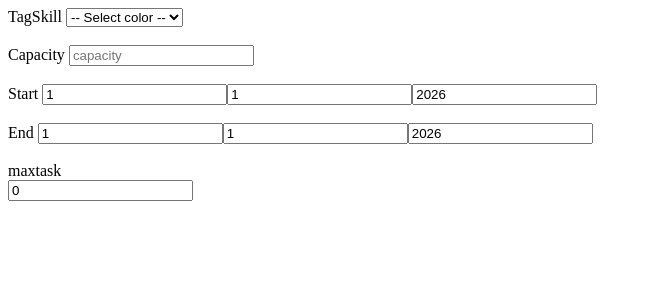
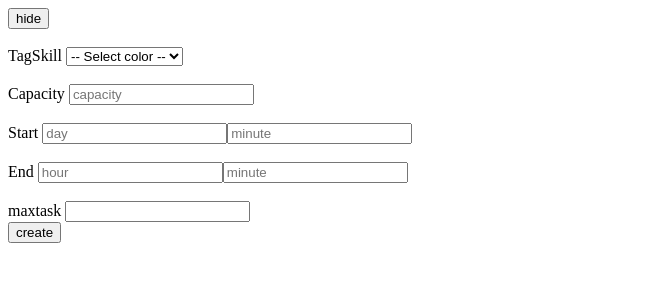
Before and after one commit to HacKaTechxRouteOptimize/Frontend, a Next.js app: page /workspace in a window 1280 px wide. Shown: the top 300 px of the page, without its empty margins (0-652 px from the left). Built offline with nearby package versions, Linux system fonts and the light colour scheme.

Commit message:
redux persist and create routeSlice

```diff
--- a/package.json
+++ b/package.json
@@ -15,6 +15,7 @@
     "react": "19.2.4",
     "react-dom": "19.2.4",
     "react-redux": "^9.2.0",
+    "redux-persist": "^6.0.0",
     "sass": "^1.99.0"
   },
   "devDependencies": {
--- a/src/app/(dashboard)/workspace/page.tsx
+++ b/src/app/(dashboard)/workspace/page.tsx
@@ -1,22 +1,74 @@
 "use client";
 
+import { AppDispatch, RootState } from "@/app/store";
+import { addRoute } from "@/app/store/slice/routeSlice";
 import { Route } from "@/app/types/route";
 import { useState } from "react";
+import { useDispatch, useSelector } from "react-redux";
 
 const WorkSpace = () => {
-  const [routes, setRoutes] = useState<Route[]>([]);
+  const [isHideRoutes, setIsHideRoutes] = useState(false);
   const [tagSkill, setTagSkill] = useState<string>("");
-  const [startDay, setStartDay] = useState<number>(1);
-  const [startMouth, setStartMouth] = useState<number>(1);
-  const [startYear, setStartYear] = useState<number>(2026);
-  const [endDay, setEndDay] = useState<number>(1);
-  const [endMouth, setEndMouth] = useState<number>(1);
-  const [endYear, setEndYear] = useState<number>(2026);
-  const [maxTask, setMaxTask] = useState<number>(0);
+  const [startHour, setStartHour] = useState<string>("");
+  const [capacity, setCapacity] = useState<string>("");
+  const [startminute, setStartMinute] = useState<string>("");
+  const [endHour, setEndHour] = useState<string>("");
+  const [endminute, setEndMinute] = useState<string>("");
+  const [maxTask, setMaxTask] = useState<string>("");
+  const routeSlice = useSelector((state: RootState) => state.route);
+  const dispatch = useDispatch<AppDispatch>();
+  const formatStringTime = (hour: string, minute: string): string => {
+    const hh = hour.padStart(2, "0");
+    const mm = minute.padStart(2, "0");
+
+    return `${hh}.${mm}`;
+  };
+  const handlerCreateRoute = () => {
+    const startTime = formatStringTime(startHour, startminute);
+    const endTime = formatStringTime(endHour, startminute);
+    const newRoute: Route = {
+      id: routeSlice.routes.length + 1,
+      tagSkill: [tagSkill],
+      capacity: Number(capacity),
+      workingTimeStart: startTime,
+      workingTimeEnd: endTime,
+      maxTask: Number(maxTask),
+      breakTimeStart: "12.00",
+      breakTimeEnd: "13.00",
+    };
+    dispatch(addRoute(newRoute));
+  };
   return (
     <div>
+      <button onClick={() => setIsHideRoutes((prev) => !prev)}>
+        {isHideRoutes ? "show" : "hide"}
+      </button>
+      <br />
+      <br />
+      {!isHideRoutes && (
+        <section>
+          <div>
+            {routeSlice?.routes.map((r, index) => (
+              <div key={index}>
+                <p>dirver id:{r.id}</p>
+                <p>
+                  breakTime {r.breakTimeStart} to {r.breakTimeEnd}
+                </p>
+                <p>
+                  workTime {r.workingTimeStart} to {r.workingTimeEnd}
+                </p>
+                <p>capacity {r.capacity}</p>
+                <p>max task {r.maxTask}</p>
+                <div>================</div>
+                <br />
+              </div>
+            ))}
+          </div>
           <label htmlFor="">TagSkill </label>
-      <select value={tagSkill} onChange={(e) => setTagSkill(e.target.value)}>
+          <select
+            value={tagSkill}
+            onChange={(e) => setTagSkill(e.target.value)}
+          >
             <option value="">-- Select color --</option>
             <option value="red">Red</option>
             <option value="yellow">Yellow</option>
@@ -26,58 +78,57 @@ const WorkSpace = () => {
           <br />
           <br />
           <label htmlFor="">Capacity </label>
-      <input type="number" placeholder="capacity" />
+          <input
+            type="text"
+            placeholder="capacity"
+            value={capacity}
+            onChange={(e) => setCapacity(e.target.value)}
+          />
           <br />
           <br />
           <label htmlFor="">Start </label>
           <input
-        type="number"
-        value={startDay}
-        onChange={(e) => setStartDay(Number(e.target.value))}
+            type="text"
+            value={startHour}
+            onChange={(e) => setStartHour(e.target.value)}
             placeholder="day"
           />
           <input
-        type="number"
-        placeholder="mouth"
-        value={startMouth}
-        onChange={(e) => setStartMouth(Number(e.target.value))}
-      />
-      <input
-        type="number"
-        placeholder="year"
-        value={startYear}
-        onChange={(e) => setStartYear(Number(e.target.value))}
+            type="text"
+            placeholder="minute"
+            value={startminute}
+            onChange={(e) => setStartMinute(e.target.value)}
           />
           <br />
           <br />
           <label htmlFor="">End </label>
           <input
-        type="number"
-        value={endDay}
-        onChange={(e) => setEndDay(Number(e.target.value))}
-        placeholder="day"
+            type="text"
+            value={endHour}
+            onChange={(e) => setEndHour(e.target.value)}
+            placeholder="hour"
           />
           <input
-        type="number"
-        placeholder="mouth"
-        value={endMouth}
-        onChange={(e) => setEndMouth(Number(e.target.value))}
+            type="text"
+            placeholder="minute"
+            value={endminute}
+            onChange={(e) => setEndMinute(e.target.value)}
           />
+
+          <br />
+          <br />
+          <label htmlFor="">maxtask </label>
           <input
-        type="number"
-        placeholder="year"
-        value={endYear}
-        onChange={(e) => setEndYear(Number(e.target.value))}
+            value={maxTask}
+            onChange={(e) => setMaxTask(e.target.value)}
+            type="text"
           />
           <br />
-      <br />
-      <label htmlFor="">maxtask</label>
-      <br />
-      <input
-        value={maxTask}
-        onChange={(e) => setMaxTask(Number(e.target.value))}
-        type="number"
-      />
+          <button type="button" onClick={() => handlerCreateRoute()}>
+            create
+          </button>
+        </section>
+      )}
     </div>
   );
 };
--- /dev/null
+++ b/src/app/api/baseApi.ts
@@ -0,0 +1,9 @@
+import { fetchBaseQuery } from "@reduxjs/toolkit/query";
+import { createApi } from "@reduxjs/toolkit/query/react";
+
+export const baseApi = createApi({
+  reducerPath: "baseApi",
+  baseQuery: fetchBaseQuery({ baseUrl: "localhost:3000" }),
+  tagTypes: ["route"],
+  endpoints: () => ({}),
+});
--- a/src/app/provider.tsx
+++ b/src/app/provider.tsx
@@ -2,7 +2,17 @@
 
 import { SessionProvider } from "next-auth/react";
 import { ReactNode } from "react";
-
+import { store, persistor } from "./store";
+import { Provider } from "react-redux";
+import { PersistGate } from "redux-persist/es/integration/react";
 export const AuthProvider = ({ children }: { children: ReactNode }) => {
-  return <SessionProvider>{children}</SessionProvider>;
+  return (
+    <SessionProvider>
+      <Provider store={store}>
+        <PersistGate loading={null} persistor={persistor}>
+          {children}
+        </PersistGate>
+      </Provider>
+    </SessionProvider>
+  );
 };
--- /dev/null
+++ b/src/app/store.ts
@@ -0,0 +1,30 @@
+import { combineReducers, configureStore } from "@reduxjs/toolkit";
+import { baseApi } from "./api/baseApi";
+import routeReducer from "./store/slice/routeSlice";
+import { PersistConfig, persistReducer, persistStore } from "redux-persist";
+import storage from "redux-persist/lib/storage";
+
+type RootReducerType = ReturnType<typeof rootReducer>;
+const persisConfig: PersistConfig<RootReducerType> = {
+  key: "root",
+  storage,
+  whitelist: ["route"],
+};
+
+const rootReducer = combineReducers({
+  [baseApi.reducerPath]: baseApi.reducer,
+  route: routeReducer,
+});
+
+const persistedReducer = persistReducer(persisConfig, rootReducer);
+
+export const store = configureStore({
+  reducer: persistedReducer,
+  middleware: (getDefaultMiddleware) =>
+    getDefaultMiddleware({
+      serializableCheck: false,
+    }).concat(baseApi.middleware),
+});
+export const persistor = persistStore(store);
+export type RootState = ReturnType<typeof store.getState>;
+export type AppDispatch = typeof store.dispatch;
--- /dev/null
+++ b/src/app/store/slice/routeSlice.ts
@@ -0,0 +1,26 @@
+import { createSlice, PayloadAction } from "@reduxjs/toolkit";
+import { Route } from "@/app/types/route";
+
+export interface RouteState {
+  routes: Route[];
+  status: "idle" | "loading" | "succeeded" | "failed";
+  error: string | null;
+}
+const initialState: RouteState = {
+  routes: [],
+  status: "idle",
+  error: null,
+};
+
+export const routeSlice = createSlice({
+  name: "route",
+  initialState,
+  reducers: {
+    addRoute: (state, action: PayloadAction<Route>) => {
+      state.routes.push(action.payload);
+    },
+  },
+});
+
+export const { addRoute } = routeSlice.actions;
+export default routeSlice.reducer;
```
Also changed, not shown: src/app/types/route.ts (+5 -5 lines), 1 other file (tests, documents, lock files or other folders). Lines whose indentation alone changed are shown as unchanged.
